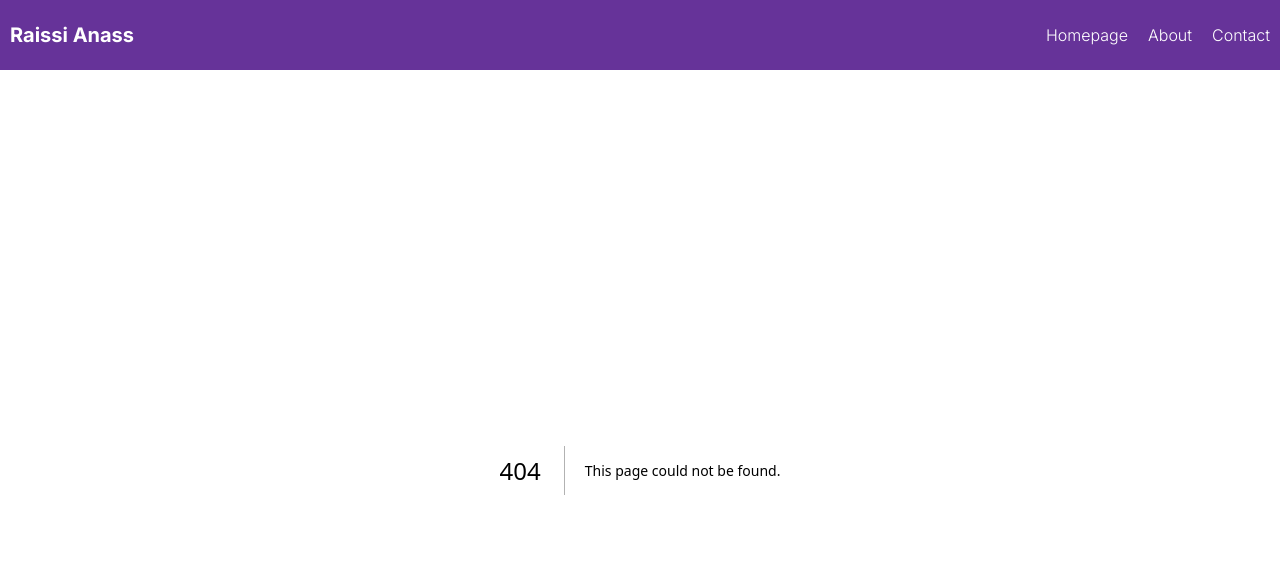
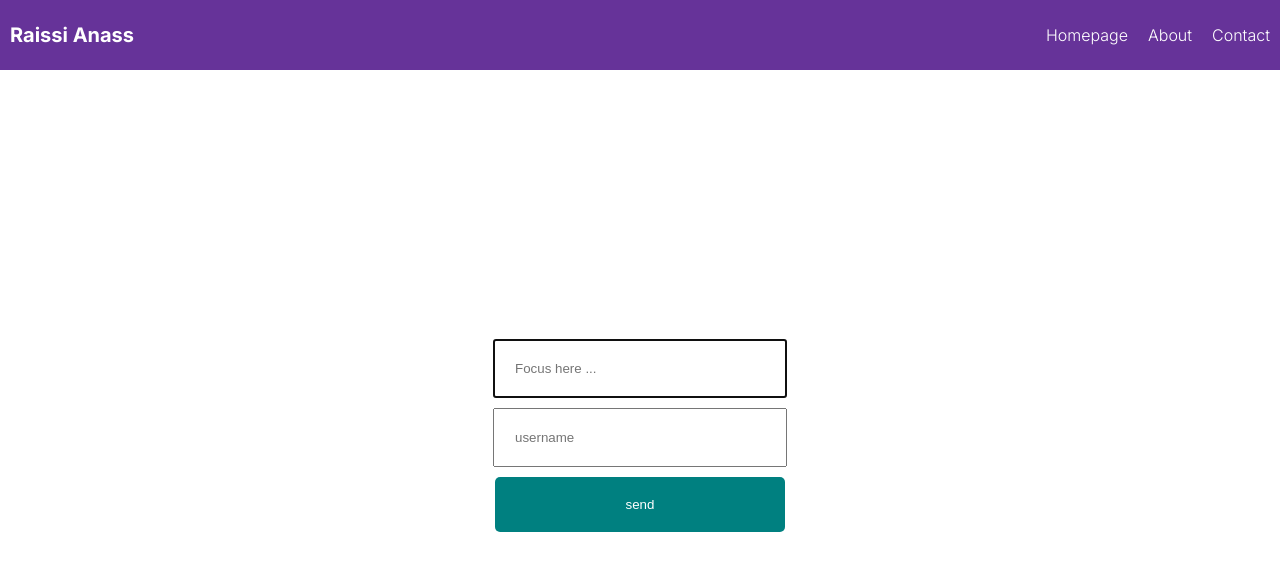
Before and after one commit to anassraissi/type_script_nextjs_exemple, a Next.js app: page /6-useRef in a window 1280 px wide. Before the commit this address had no page. Shown: the top 570 px of the page. Built offline with nearby package versions, Linux system fonts and the light colour scheme.

Commit message:
learn useRef and useContex by easy example

```diff
--- /dev/null
+++ b/src/app/6-useRef/page.tsx
@@ -0,0 +1,22 @@
+"use client";
+import React, { useEffect, useRef } from 'react'
+
+const useRefExample = () => {
+const inputRef=useRef<HTMLInputElement>(null)
+const usernameInputRef=useRef<HTMLInputElement>(null)
+useEffect(()=>{
+    inputRef.current?.focus();
+},[])
+const handleClick=()=>{
+    console.log('username is :  '+ usernameInputRef.current?.value)
+}
+  return (
+    <div className='useRefExample'>
+                <input ref={inputRef} type="text" placeholder='Focus here ...' />
+                <input ref={usernameInputRef} type="text" name="" id="" placeholder='username' />
+                <button onClick={handleClick}>send</button>
+    </div>
+  )
+}
+
+export default useRefExample
--- a/src/app/layout.tsx
+++ b/src/app/layout.tsx
@@ -3,6 +3,7 @@ import './globals.css'
 import type { Metadata } from 'next'
 import { Inter } from 'next/font/google'
 const inter = Inter({ subsets: ['latin'] })
+import { ThemeProvider } from "@/context/ThemeContext";
 
 export const metadata: Metadata = {
   title: 'Create Next App',
@@ -19,8 +20,12 @@ export default function RootLayout({
   return (
     <html lang="en">
       <body className={inter.className}>
+        <ThemeProvider>
+          <div>
         <Navbar></Navbar>
         {children}
+          </div>
+        </ThemeProvider>
         </body>
     </html>
   )
--- /dev/null
+++ b/src/context/ThemeContext.tsx
@@ -0,0 +1,64 @@
+"use client";
+import { createContext, useReducer } from "react";
+
+type StateType = {
+  theme: string;
+  fontSize: number;
+};
+
+// type ActionType = {
+//   type: "CHANGE_THEME" | "CHANGE_FONTSIZE";
+//   payload?: number;
+// };
+
+//Discriminated Unions
+type ColorActionType = {
+  type: "CHANGE_THEME";
+};
+type SizeActionType = {
+  type: "CHANGE_FONTSIZE";
+  payload: number;  // fontSize = number;
+};
+
+type ActionType = ColorActionType | SizeActionType;
+
+const INITIAL_STATE = {
+  theme: "dark",
+  fontSize: 16,
+};
+
+export const ThemeContext = createContext<{
+  state: StateType;
+  dispatch: React.Dispatch<ActionType>;
+}>({
+  state: INITIAL_STATE,
+  dispatch: () => {},
+});
+
+const reducer = (state: StateType, action: ActionType) => {
+  switch (action.type) {
+    case "CHANGE_THEME":
+      return {
+        ...state,
+        theme: state.theme === "dark" ? "light" : "dark",
+      };
+    case "CHANGE_FONTSIZE":
+      return {
+        ...state,
+        fontSize: action.payload,
+      };
+
+    default:
+      return state;
+  }
+};
+
+export const ThemeProvider = ({ children }: { children: React.ReactNode }) => {
+  const [state, dispatch] = useReducer(reducer, INITIAL_STATE);
+
+  return (
+    <ThemeContext.Provider value={{ state, dispatch }}>
+      {children}
+    </ThemeContext.Provider>
+  );
+};
```
Also changed, not shown: src/app/5-useContext/page.tsx (added, +15 -0 lines), src/app/example/page.jsx (added, +72 -0 lines), 1 other file (tests, documents, lock files or other folders).
